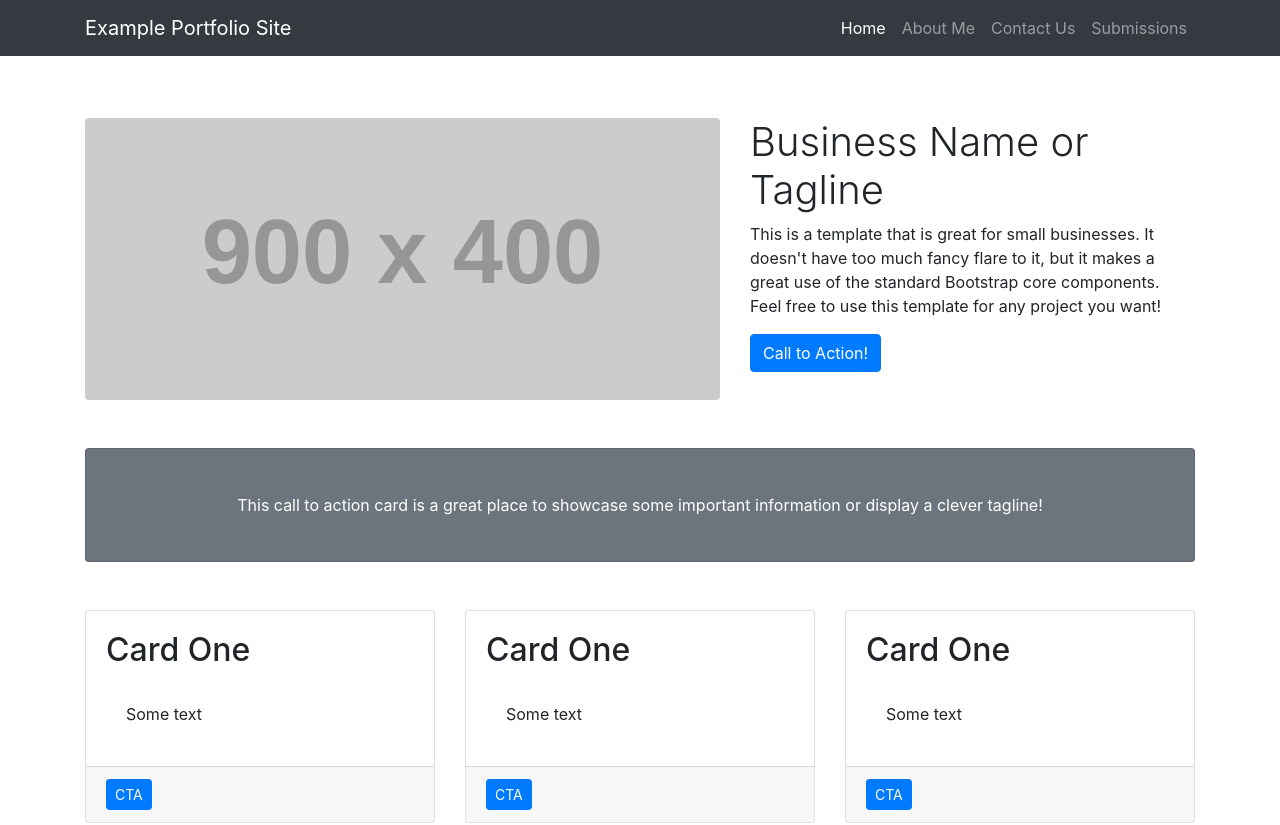
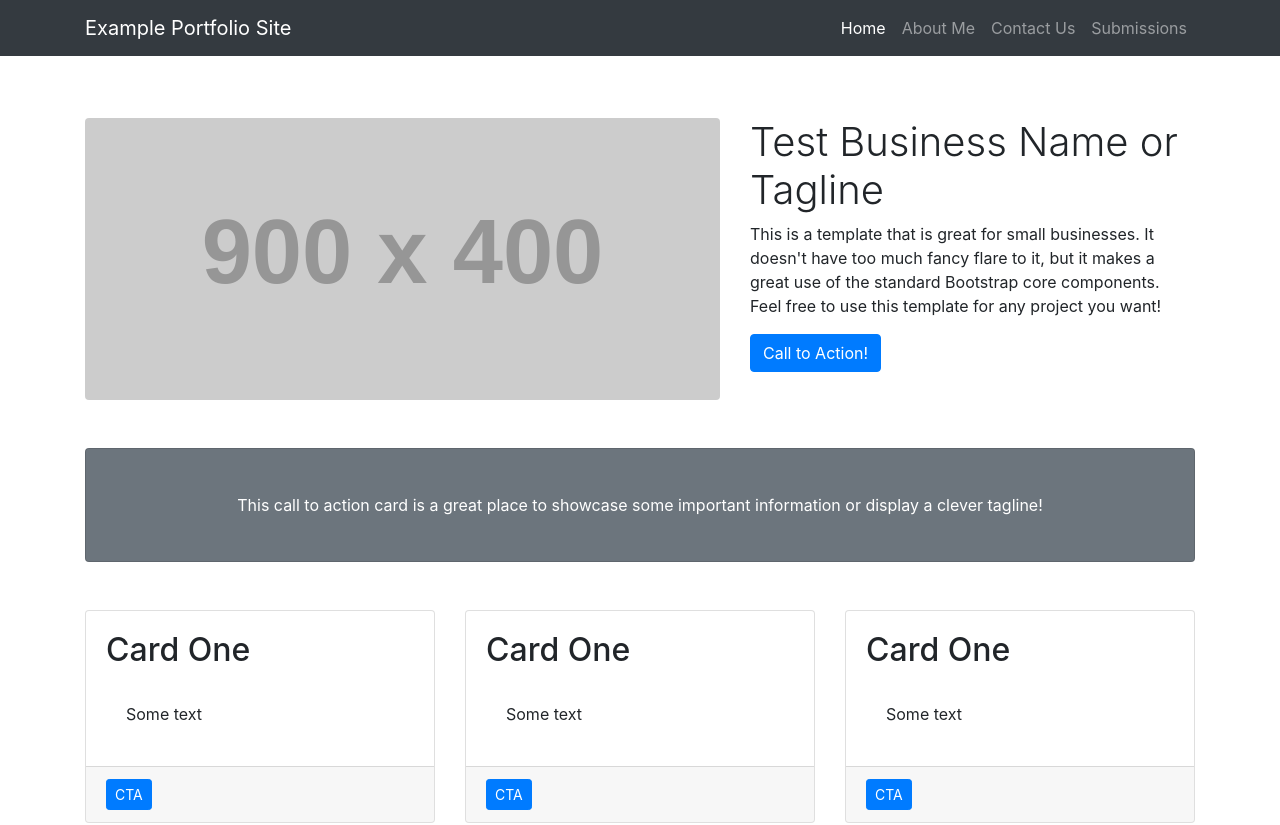
Before and after one commit to rwilson1212/Wilson__Rob--final-project, a React (Create React App) app in the folder fs1010-course-project-example-master/: page / in a window 1280 px wide. Shown: the top 825 px of the page. Built offline with nearby package versions, Linux system fonts and the light colour scheme.

Commit message:
set up dependencies

```diff
--- a/fs1010-course-project-example-master/src/components/pages/Home.js
+++ b/fs1010-course-project-example-master/src/components/pages/Home.js
@@ -9,7 +9,7 @@ const Home = () => {
                     <img className="img-fluid rounded mb-4 mb-lg-0" src="http://placehold.it/900x400" alt="" />
                 </Col>
                 <Col lg="5">
-                    <h1 className="font-weight-light">Business Name or Tagline</h1>
+                    <h1 className="font-weight-light">Test Business Name or Tagline</h1>
                     <p>This is a template that is great for small businesses. It doesn't have too much fancy flare to it, but it makes a great use of the standard Bootstrap core components. Feel free to use this template for any project you want!</p>
                     <Button color="primary">Call to Action!</Button>
                 </Col>
```
Also changed, not shown: 1 other file (tests, documents, lock files or other folders).
